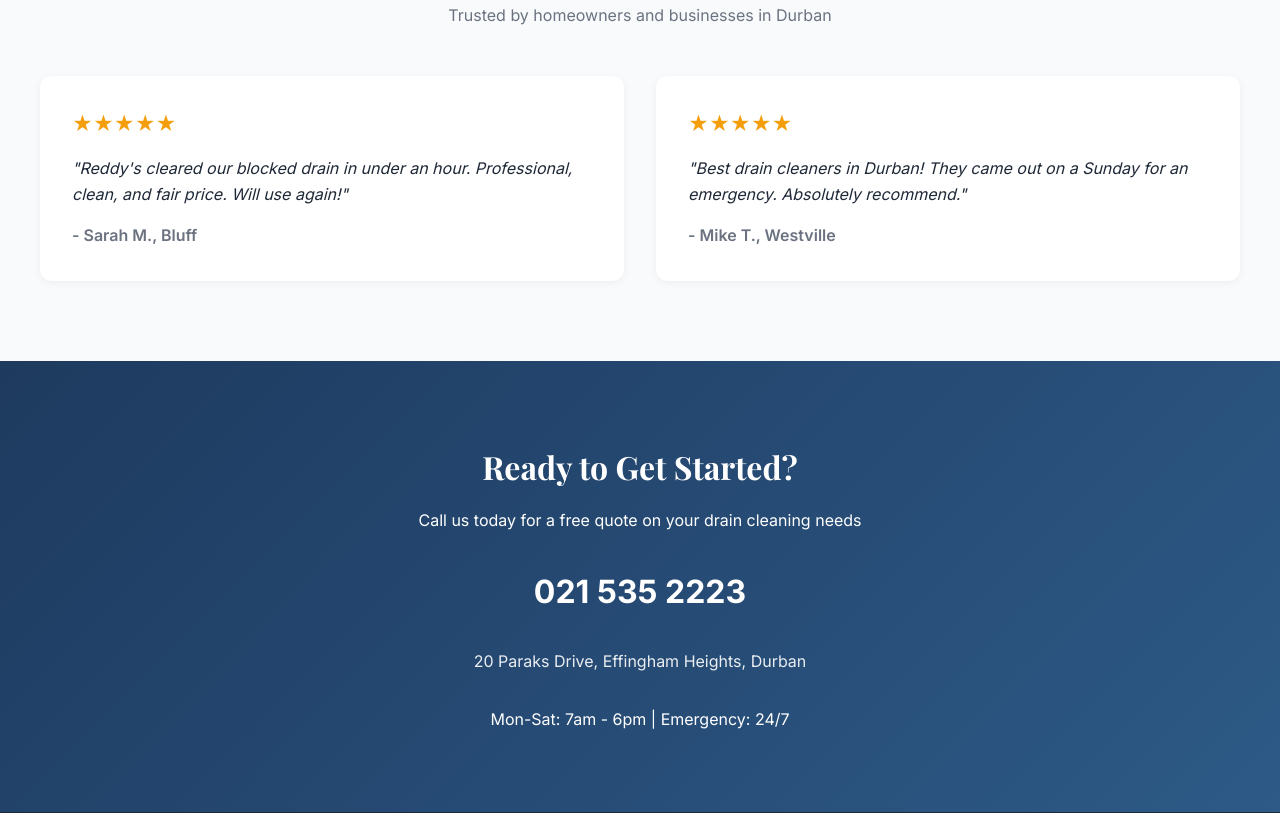
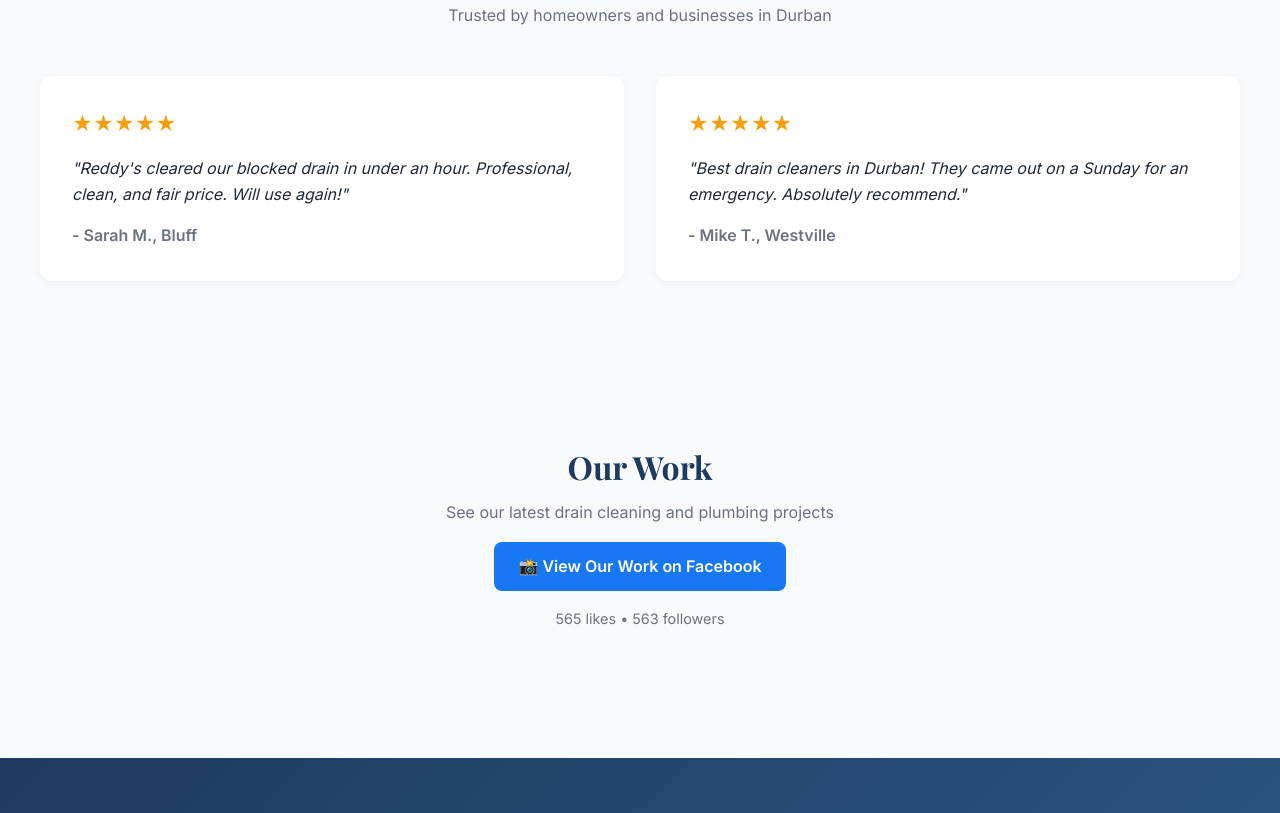
Before and after one commit to Bathabile-code/chomi-workspace, a plain HTML site: page autosite-sa/generated-sites/reddys-drain-cleaning/index.html in a window 1280 px wide. Shown: the part 1984-2797 px from the top of the page. Drawn offline with nearby package versions, Linux system fonts and the light colour scheme.

Commit message:
Update Reddy's site with Facebook data: 26 years, 565 likes, Our Work section

```diff
--- a/autosite-sa/generated-sites/reddys-drain-cleaning/index.html
+++ b/autosite-sa/generated-sites/reddys-drain-cleaning/index.html
@@ -270,7 +270,7 @@
     <section class="hero">
         <div class="hero-inner">
             <h1>Expert Drain Cleaning in Durban</h1>
-            <p>Fast, reliable drain cleaning and plumbing services. 14+ years of experience. Free quotes.</p>
+            <p>26 years of experience. Drain cleaning, blockages, water jetting & relaying. 24/7 Emergency Services. Free quotes.</p>
             <a href="tel:0215352223" class="hero-cta">Get a Free Quote</a>
 
             <div class="trust-badges">
@@ -280,11 +280,11 @@
                 </div>
                 <div class="badge">
                     <svg viewBox="0 0 24 24"><path d="M12 2C6.48 2 2 6.48 2 12s4.48 10 10 10 10-4.48 10-10S17.52 2 12 2zm-2 15l-5-5 1.41-1.41L10 14.17l7.59-7.59L19 8l-9 9z"/></svg>
-                    14 Years Experience
+                    26 Years Experience
                 </div>
                 <div class="badge">
-                    <svg viewBox="0 0 24 24"><path d="M19 3H5c-1.1 0-2 .9-2 2v14c0 1.1.9 2 2 2h14c1.1 0 2-.9 2-2V5c0-1.1-.9-2-2-2zm-5 14H7v-2h7v2zm3-4H7v-2h10v2zm0-4H7V7h10v2z"/></svg>
-                    500+ Jobs Done
+                    <svg viewBox="0 0 24 24"><path d="M16 11c1.66 0 2.99-1.34 2.99-3S17.66 5 16 5c-1.66 0-3 1.34-3 3s1.34 3 3 3zm-8 0c1.66 0 2.99-1.34 2.99-3S9.66 5 8 5C6.34 5 5 6.34 5 8s1.34 3 3 3zm0 2c-2.33 0-7 1.17-7 3.5V19h14v-2.5c0-2.33-4.67-3.5-7-3.5z"/></svg>
+                    565 Likes
                 </div>
             </div>
         </div>
@@ -387,6 +387,25 @@
         </div>
     </section>
 
+    <!-- Our Work Section -->
+    <section class="services">
+        <div class="section-title">
+            <h2>Our Work</h2>
+            <p>See our latest drain cleaning and plumbing projects</p>
+            <p style="margin-top: 1rem;">
+                <a href="https://www.facebook.com/p/Reddys-Drain-Cleaning-Services-100067332482148/"
+                   target="_blank"
+                   class="cta-button"
+                   style="display: inline-block; text-decoration: none; background: #1877F2; color: white; padding: 0.75rem 1.5rem; border-radius: 8px; font-weight: 600;">
+                    📸 View Our Work on Facebook
+                </a>
+            </p>
+            <p style="margin-top: 1rem; color: var(--gray); font-size: 0.9rem;">
+                565 likes • 563 followers
+            </p>
+        </div>
+    </section>
+
     <section class="contact">
         <div class="contact-inner">
             <h2>Ready to Get Started?</h2>
```
